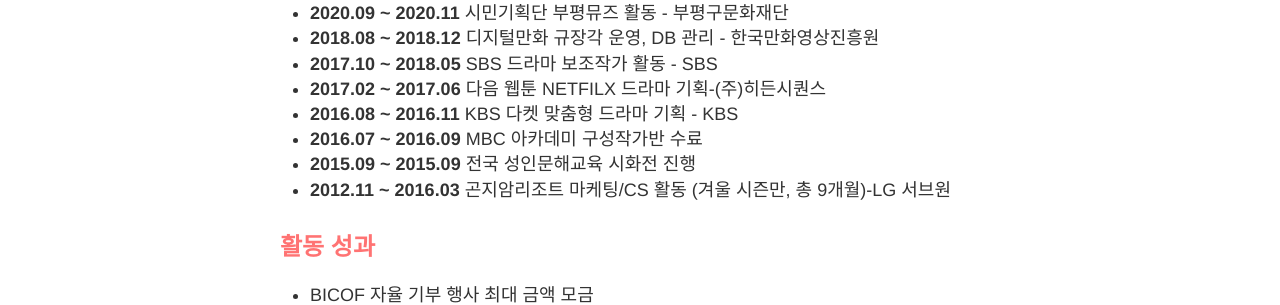
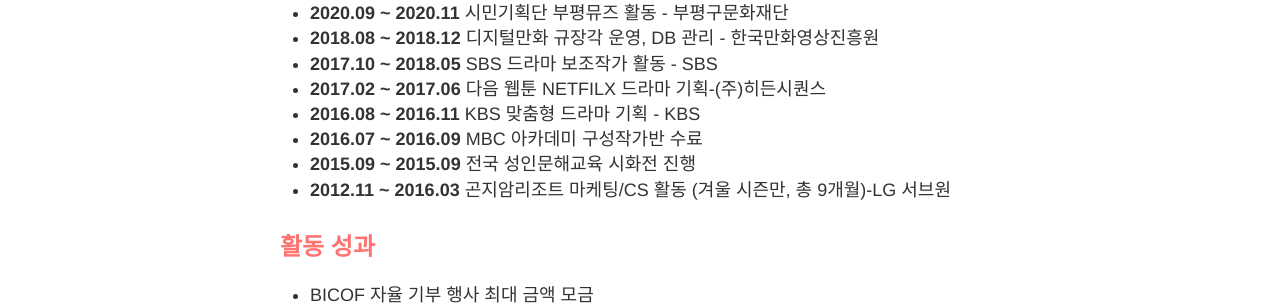
Before and after one commit to kibumkim91/kibumkim.github.io, a Jekyll site: the page built from about.md, in a window 1280 px wide. Shown: the part 1045-1350 px from the top of the page. Built offline with Jekyll 4.4.1, drawn with Linux system fonts in a browser that asks for light colours; nearby versions of some CDN libraries.

Commit message:
Update about.md

```diff
--- a/about.md
+++ b/about.md
@@ -27,7 +27,7 @@
 * **2018.08 ~ 2018.12** 디지털만화 규장각 운영, DB 관리 - 한국만화영상진흥원
 * **2017.10 ~ 2018.05** SBS 드라마 보조작가 활동 - SBS
 * **2017.02 ~ 2017.06** 다음 웹툰 NETFILX 드라마 기획-(주)히든시퀀스
-* **2016.08 ~ 2016.11** KBS 다켓 맞춤형 드라마 기획 - KBS
+* **2016.08 ~ 2016.11** KBS  맞춤형 드라마 기획 - KBS
 * **2016.07 ~ 2016.09** MBC 아카데미 구성작가반 수료
 * **2015.09 ~ 2015.09** 전국 성인문해교육 시화전 진행
 * **2012.11 ~ 2016.03** 곤지암리조트 마케팅/CS 활동 (겨울 시즌만, 총 9개월)-LG 서브원
```
